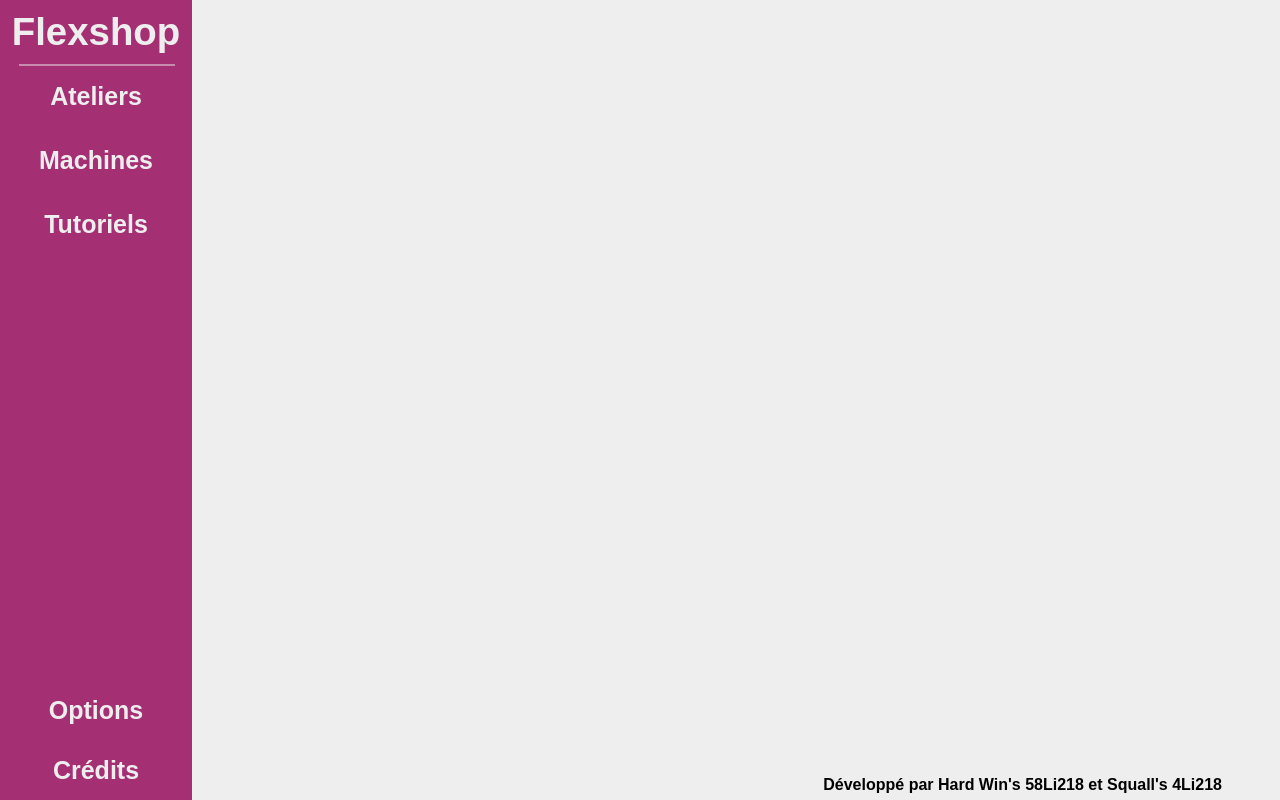
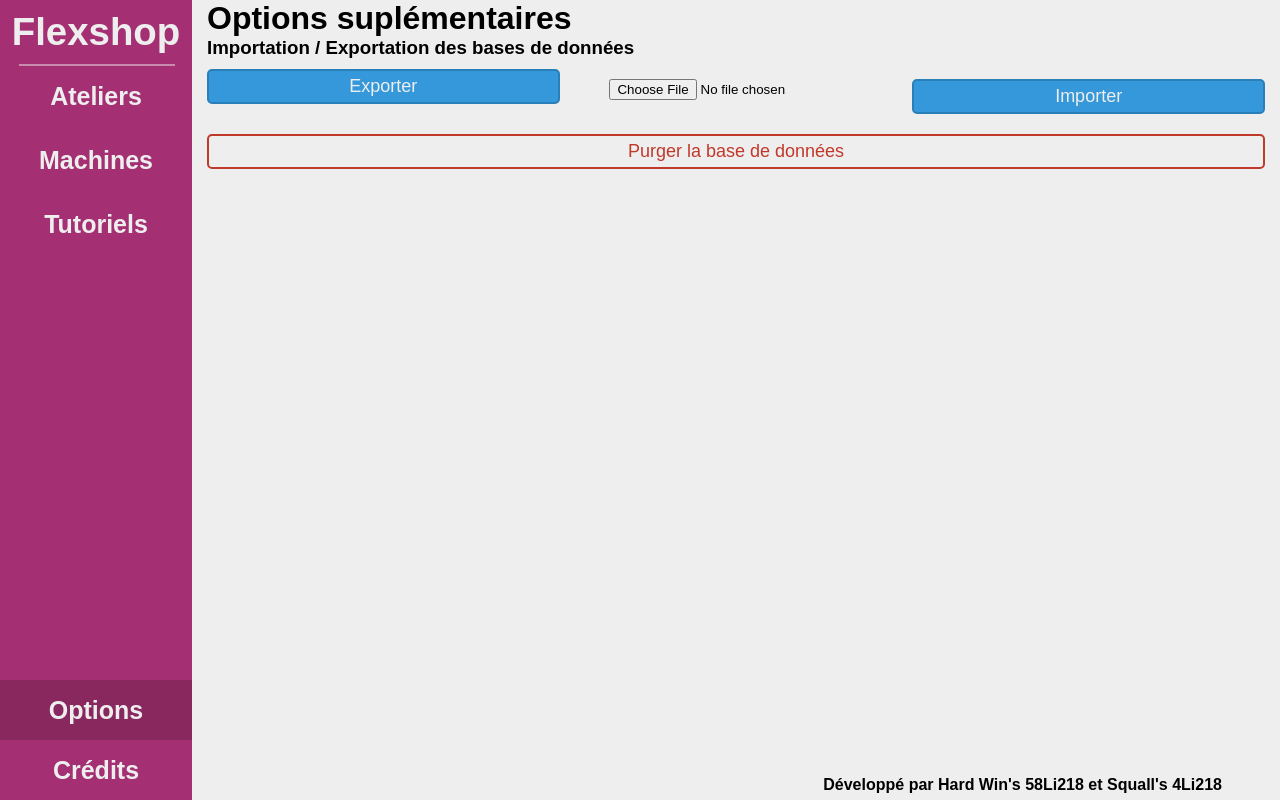
Before and after one commit to Gunlek/Flexshop-Dashboard, a Vue app: page /settings in a window 1280 px wide. Built offline with nearby package versions, Linux system fonts and the light colour scheme; no server answers.

Commit message:
:sparkles: (Settings) Add settings page

```diff
--- a/src/components/Sidebar.vue
+++ b/src/components/Sidebar.vue
@@ -10,7 +10,7 @@
 
         <div class="bottom">
             <ul>
-                <li :class="currentPage == 'Options' && 'active'"><router-link to="/settings">Options</router-link></li>
+                <li :class="currentPage == 'Settings' && 'active'"><router-link to="/settings">Options</router-link></li>
                 <li :class="currentPage == 'Credits' && 'active'"><router-link to="/credits">Crédits</router-link></li>
             </ul>
         </div>
--- a/src/router/index.ts
+++ b/src/router/index.ts
@@ -5,6 +5,7 @@ import Tutorials from '../views/Tutorials.vue';
 import Machines from '../views/Machines.vue';
 import Workshops from '../views/Workshops.vue';
 import Credits from '../views/Credits.vue';
+import Settings from '../views/Settings.vue';
 
 Vue.use(VueRouter)
 
@@ -33,6 +34,11 @@ const routes: Array<RouteConfig> = [
     path: '/credits',
     name: 'Credits',
     component: Credits
+  },
+  {
+    path: '/settings',
+    name: 'Settings',
+    component: Settings
   }
 ]
 
--- /dev/null
+++ b/src/views/Settings.vue
@@ -0,0 +1,35 @@
+<template>
+    <div style="padding: 0 15px;">
+        <h1>Options suplémentaires</h1><br/>
+        <h3>Importation / Exportation des bases de données</h3>
+        <div class="row">
+            <div class="col-4">
+                <a href="/export-json" class="btn btn-blue content-fluid">
+                    <center>Exporter</center>
+                </a>
+            </div>
+            <div class="col-8">
+                <form action="/import-json" method="POST" enctype="multipart/form-data">
+                    <div class="row">
+                        <div class="col-6">
+                            <center><input type="file" accept=".json" name="import_file" /></center>
+                        </div>
+                        <div class="col-6">
+                            <input type="submit" class="btn btn-blue content-fluid" value="Importer" />
+                        </div>
+                    </div>
+                </form>
+            </div>
+        </div>
+        <a href="/purge-database" class="btn btn-outline-red content-fluid"><i class="fas fa-exclamation-triangle"></i> Purger la base de données <i class="fas fa-exclamation-triangle"></i></a>
+    </div>
+</template>
+
+<script lang="ts">
+    import { Component, Vue } from 'vue-property-decorator';
+
+    @Component
+    export default class Settings extends Vue {
+        // TODO
+    }
+</script>
```
